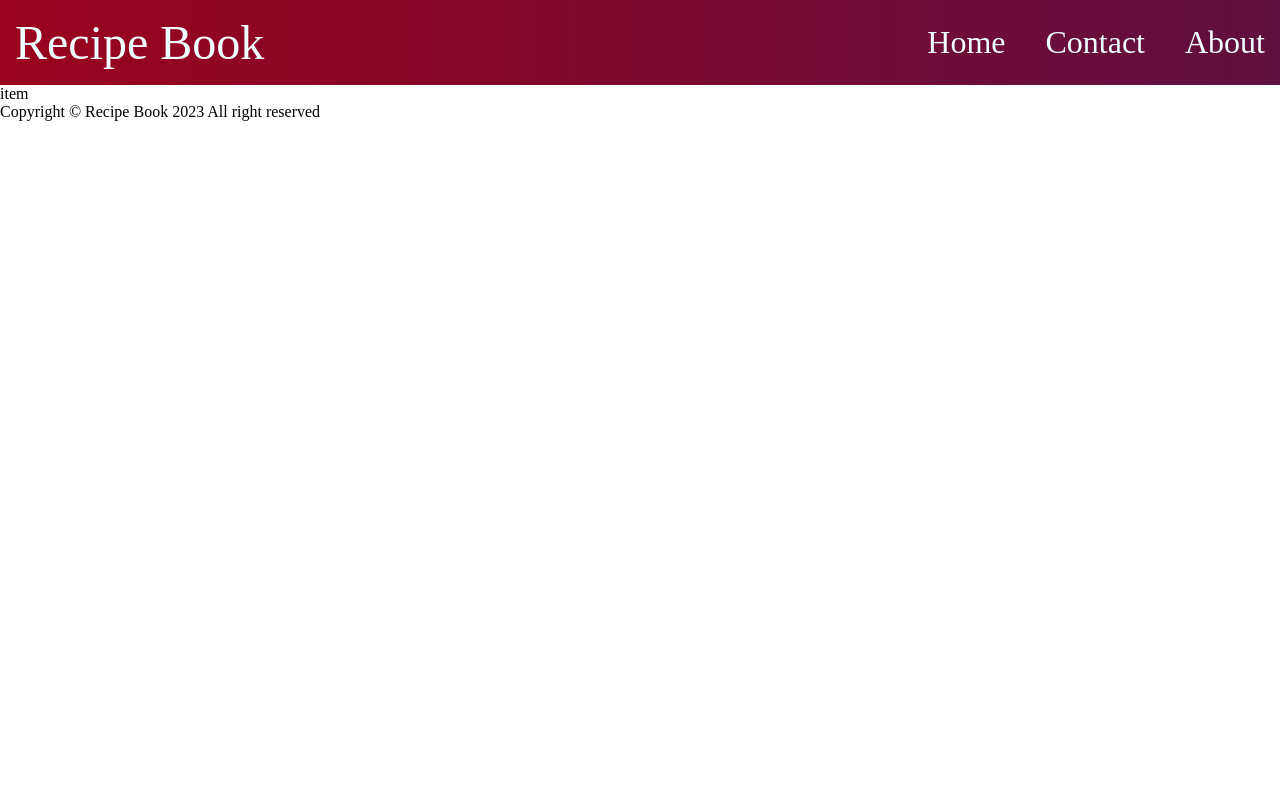
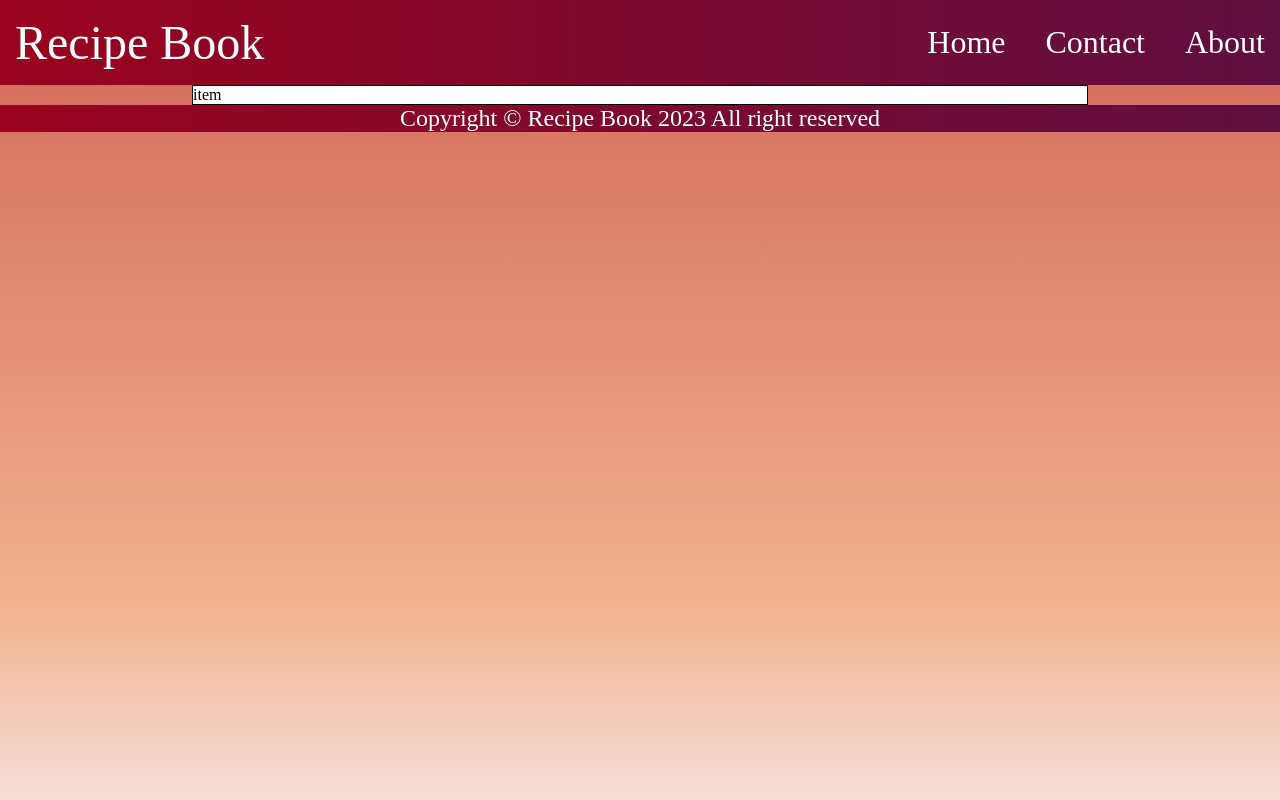
Before and after one commit to shafaq-aslam/mern-dev-journey, a plain HTML site: page Mini Projects/Recipe Project/index.html in a window 1280 px wide. Drawn offline with Linux system fonts and the light colour scheme.

Commit message:
stylesheet updated

```diff
--- a/Mini Projects/Recipe Project/style.css
+++ b/Mini Projects/Recipe Project/style.css
@@ -25,8 +25,8 @@ nav{
    height: 100vh;
    width: 100vw;
    overflow: none;
+   background: linear-gradient(to bottom, #D2665A 0%, #F2B28C 75%, #F6DED8 100%);
 }
-
 .navContainer{
     width: 100vw;
     background: linear-gradient(to right, #9A031E 0%, #5F0F40 100%);
@@ -54,3 +54,22 @@ a{
     display: flex;
     gap: 40px;
 }
+
+.footerBox{
+    background: linear-gradient(to right, #9A031E 0%, #5F0F40 100%);
+    width: 100%;
+    text-align:center;
+    min-height: 20px;
+}
+
+.footerBox p{
+    color: azure;
+    font-size: 1.5rem;
+}
+
+.contentBox{
+    width: 70%;
+    margin: auto;
+    border: 1px solid black;
+    background-color: white;
+}
```
